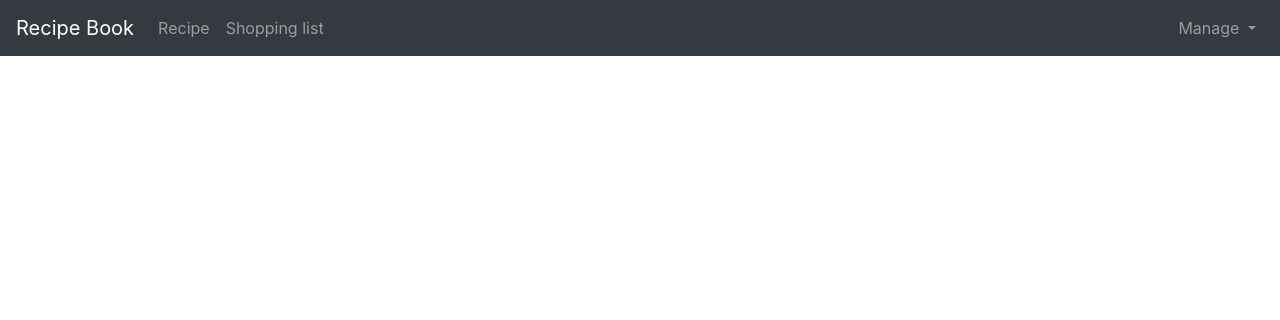
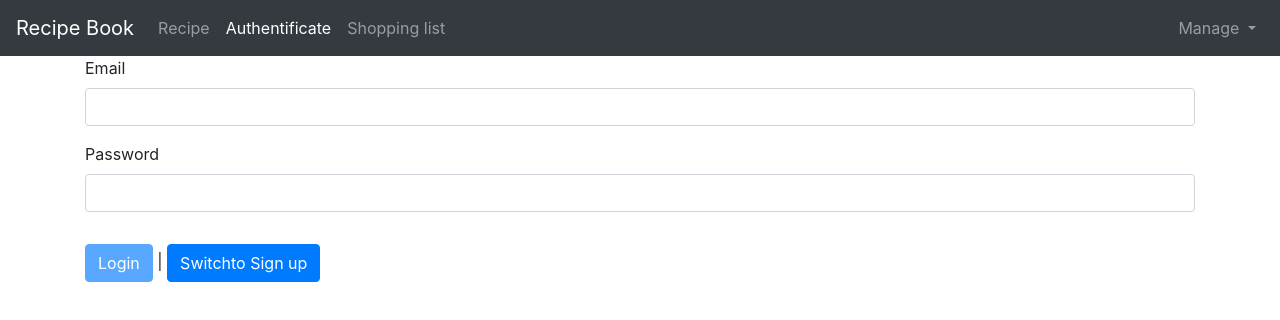
Before and after one commit to lizaard/AngularApp-foodRecipe, an Angular app: page /auth in a window 1280 px wide. Before the commit this address led to /. Shown: the top 320 px of the page. Built offline with nearby package versions, Linux system fonts and the light colour scheme.

Commit message:
Authentification component add

```diff
--- a/src/app/app.module.ts
+++ b/src/app/app.module.ts
@@ -17,6 +17,7 @@
 import { RecipeStartComponent } from './recipes/recipe-start/recipe-start.component';
 import { RecipeEditComponent } from './recipes/recipe-edit/recipe-edit.component';
 import { RecipeService } from './recipes/recipe.service';
+import { AuthComponent } from './auth/auth.component';
 
 
 @NgModule({
@@ -31,6 +32,7 @@
     ShoppingEditComponent,
     RecipeStartComponent,
     RecipeEditComponent,
+    AuthComponent,
 
   ],
   imports: [
--- /dev/null
+++ b/src/app/auth/auth.component.html
@@ -0,0 +1,37 @@
+<div class="row">
+  <div class="col-lg-12">
+    <form #authForm="ngForm" (ngSubmit)="onSubmint(authForm)">
+      <div class="form-group">
+        <label for="email">Email</label>
+        <input
+        type="email"
+        id="email"
+        class="form-control"
+        ngModel
+        name="email"
+        required
+        email>
+      </div>
+      <div class="form-group">
+        <label for="password">Password</label>
+        <input
+        type="password"
+        id="password"
+        class="form-control"
+        ngModel
+        name="password"
+        required
+        minlength="6">
+      </div>
+      <div>
+        <button class="btn btn-primary my-3" type="submit" [disabled]="!authForm.valid">
+          {{ isLoginMode ? 'Login' : 'Sign Up'}}
+        </button>
+        |
+        <button class="btn btn-primary" (click)="onSwitchMode()" type="button">
+          Switchto {{ isLoginMode ? 'Sign up' : 'Login'}}
+          </button>
+      </div>
+    </form>
+  </div>
+</div>
--- /dev/null
+++ b/src/app/auth/auth.component.ts
@@ -0,0 +1,25 @@
+import { Component, OnInit } from '@angular/core';
+import { NgForm } from '@angular/forms';
+
+@Component({
+  selector: 'app-auth',
+  templateUrl: './auth.component.html',
+  styleUrls: ['./auth.component.scss']
+})
+export class AuthComponent implements OnInit {
+
+  isLoginMode = true;
+
+  onSwitchMode(): void {
+    this.isLoginMode = !this.isLoginMode;
+  }
+  onSubmint(form: NgForm): void {
+    console.log(form.value);
+    form.reset();
+  }
+  constructor() { }
+
+  ngOnInit(): void {
+  }
+
+}
--- a/src/app/header/header.component.html
+++ b/src/app/header/header.component.html
@@ -8,6 +8,9 @@
       <ul class="navbar-nav w-100">
         <li class="nav-item">
           <a routerLinkActive="active" class="nav-link" routerLink="/recipes">Recipe</a>
+        </li>
+        <li class="nav-item">
+          <a routerLinkActive="active" class="nav-link" routerLink="/auth">Authentificate</a>
         </li>
         <li class="nav-item">
           <a routerLinkActive="active" class="nav-link" routerLink="/shopping-list">Shopping list</a>
```
Also changed, not shown: src/app/app-routing.module.ts (+5 -2 lines), src/app/auth/auth.component.scss (added), 1 other file (tests, documents, lock files or other folders).
